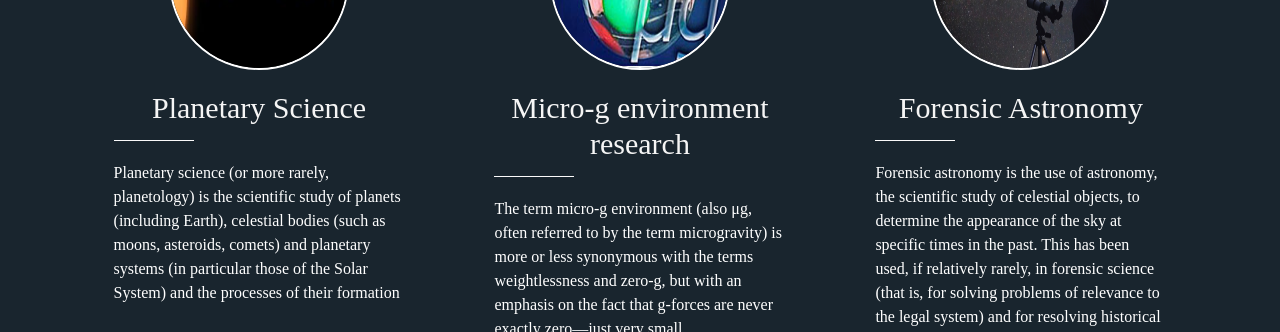
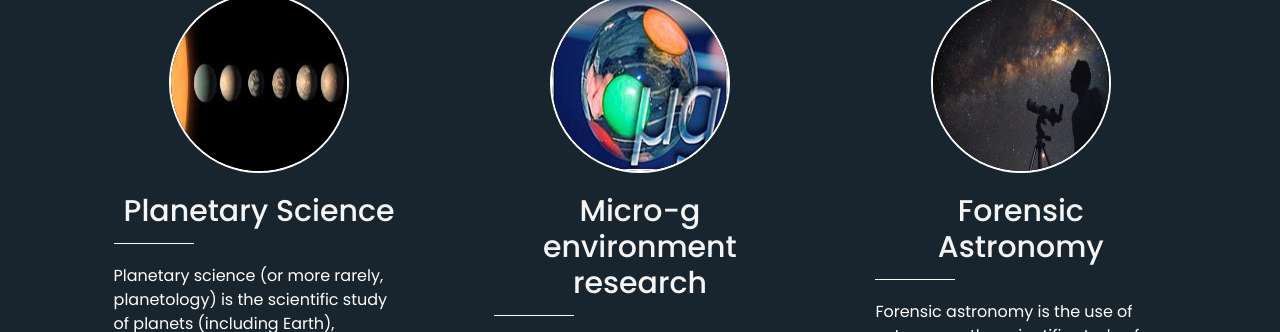
Before and after one commit to ArnavAnand10/Space-Science-Website, a plain HTML site: page index.html in a window 1280 px wide. Shown: the part 2719-3051 px from the top of the page. Drawn offline with nearby package versions, Linux system fonts and the light colour scheme.

Commit message:
fixed fonts not loading

```diff
--- a/index.html
+++ b/index.html
@@ -10,6 +10,9 @@
   <link href="https://cdn.jsdelivr.net/npm/bootstrap@5.1.0/dist/css/bootstrap.min.css" rel="stylesheet" integrity="sha384-KyZXEAg3QhqLMpG8r+8fhAXLRk2vvoC2f3B09zVXn8CA5QIVfZOJ3BCsw2P0p/We" crossorigin="anonymous">
   <link rel="stylesheet" href="style.css">
   <link rel="shortcut icon" type="image/jpg" href="res/favicon.ico">
+  <style>
+    @import url('https://fonts.googleapis.com/css2?family=Poppins:ital,wght@0,100;0,200;0,300;0,400;0,500;0,600;0,700;0,800;0,900;1,100;1,200;1,300;1,400;1,500;1,600;1,700;1,800;1,900&display=swap');
+    </style>
 </head>
 <body>
 
--- a/solarSystemStyles.css
+++ b/solarSystemStyles.css
@@ -1,3 +1,5 @@
+@import url("https://fonts.googleapis.com/css2?family=Poppins:ital,wght@0,100;0,200;0,300;0,400;0,500;0,600;0,700;0,800;0,900;1,100;1,200;1,300;1,400;1,500;1,600;1,700;1,800;1,900&display=swap");
+
 body {
   font-family: "Poppins";
   color: rgb(0, 0, 0);
--- a/style.css
+++ b/style.css
@@ -1,3 +1,5 @@
+@import url("https://fonts.googleapis.com/css2?family=Poppins:ital,wght@0,100;0,200;0,300;0,400;0,500;0,600;0,700;0,800;0,900;1,100;1,200;1,300;1,400;1,500;1,600;1,700;1,800;1,900&display=swap");
+
 body {
   font-family: "Poppins";
   color: rgb(37, 37, 37);
```
